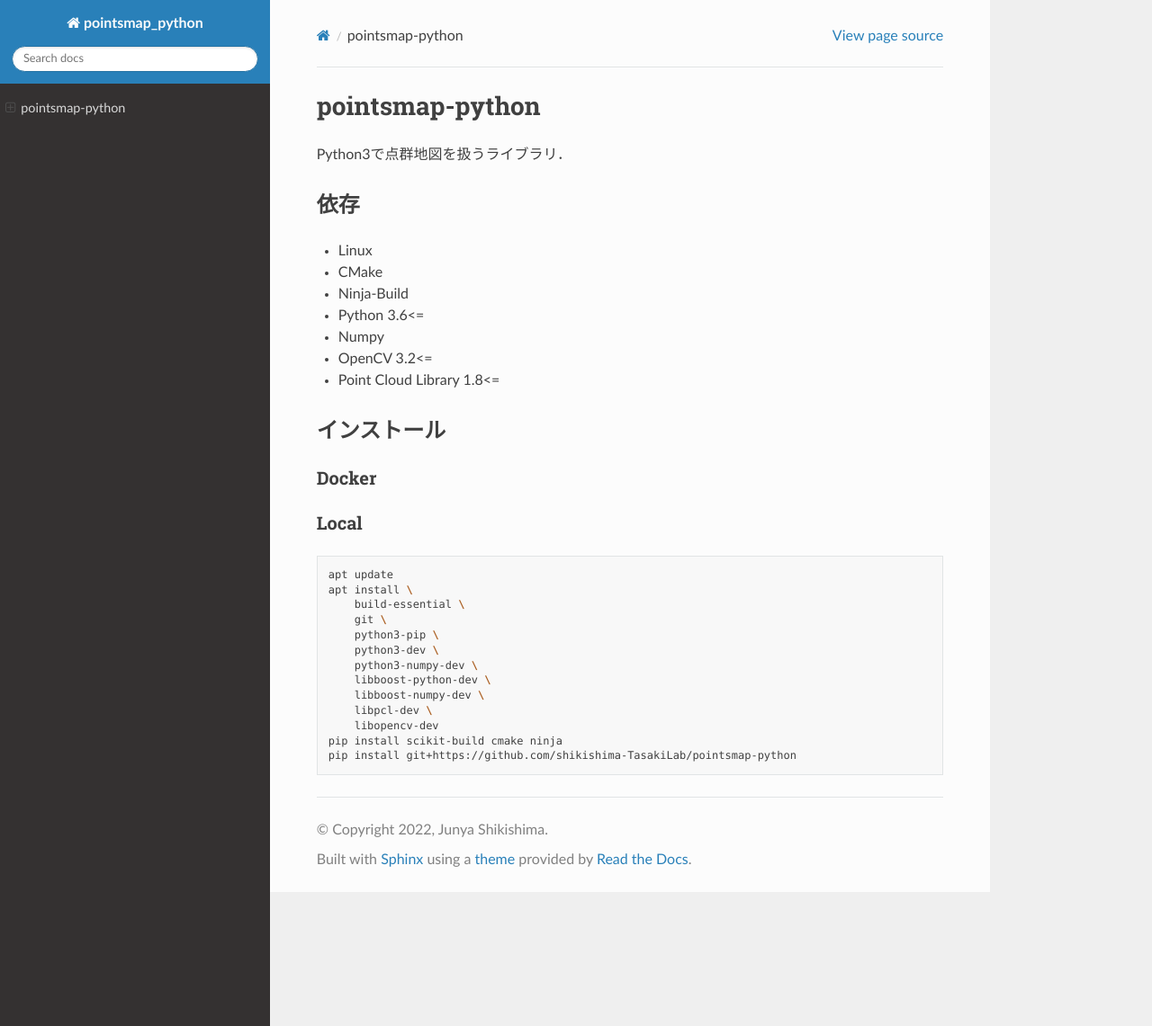
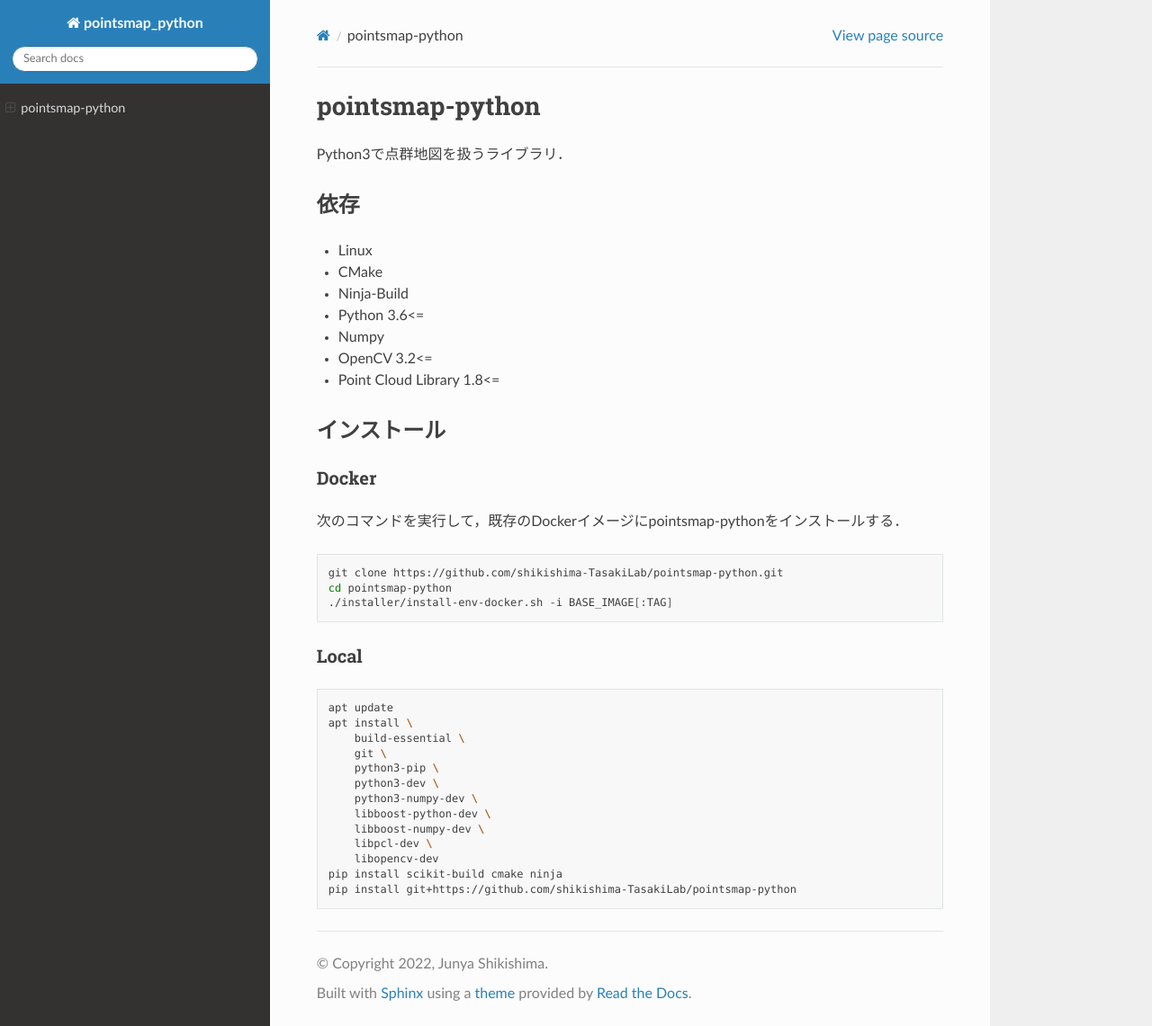
Before and after one commit to urasakikeisuke/pointsmap-python, a Sphinx documentation site: the page built from docs/source/index.rst, in a window 1280 px wide and 1141 px high. Shown: the whole window at 90% size. Built offline with Sphinx 7.4.7 and the Read the Docs theme 2.0.0, drawn with Linux system fonts in a browser that asks for light colours.

Commit message:
Pythonページを追加

```diff
--- a/docs/source/index.rst
+++ b/docs/source/index.rst
@@ -21,6 +21,14 @@ Python3で点群地図を扱うライブラリ．
 Docker
 ------
 
+次のコマンドを実行して，既存のDockerイメージにpointsmap-pythonをインストールする．
+
+.. code-block:: bash
+
+    git clone https://github.com/shikishima-TasakiLab/pointsmap-python.git
+    cd pointsmap-python
+    ./installer/install-env-docker.sh -i BASE_IMAGE[:TAG]
+
 Local
 -----
 
```
Also changed, not shown: docs/source/python.rst (added, +72 -0 lines).
